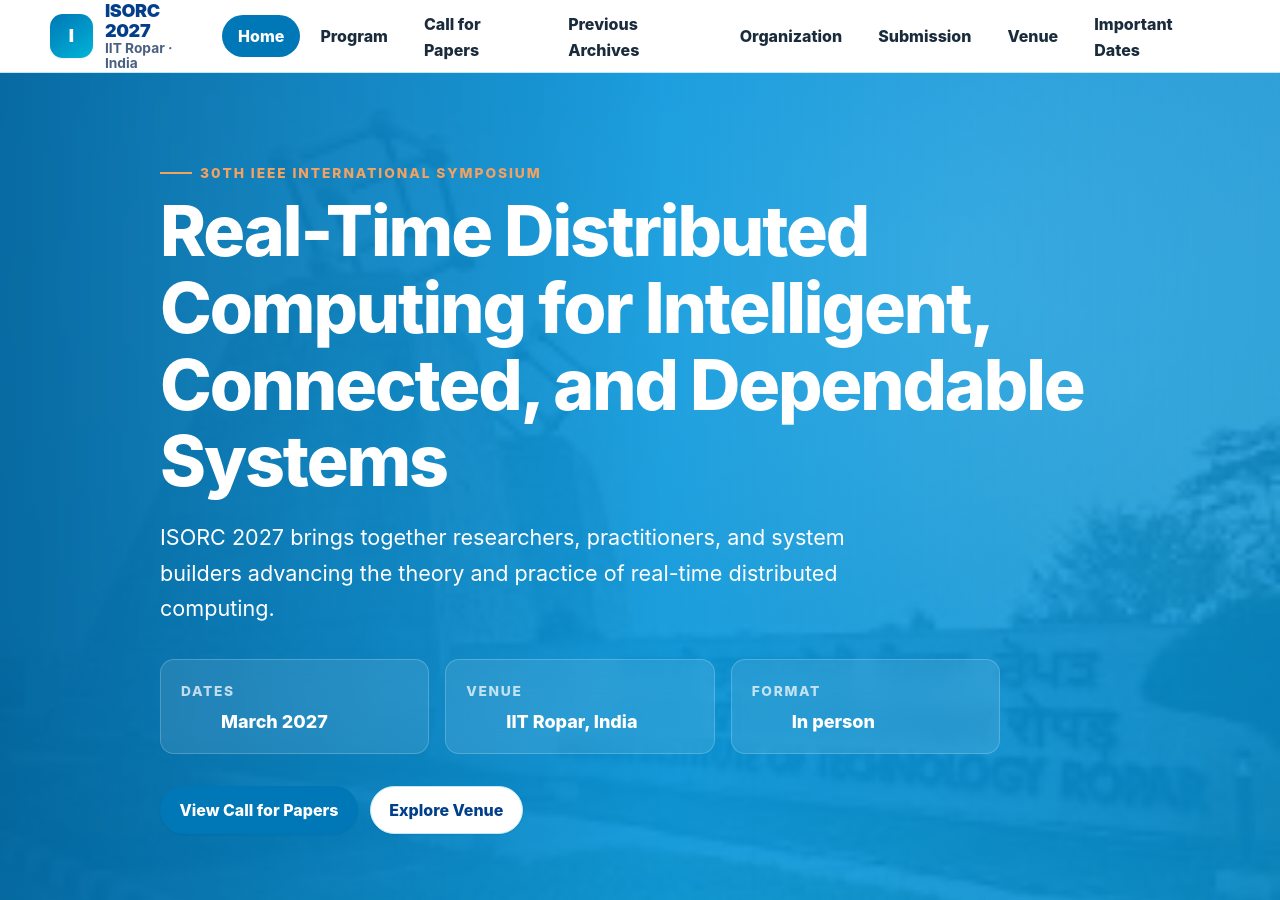
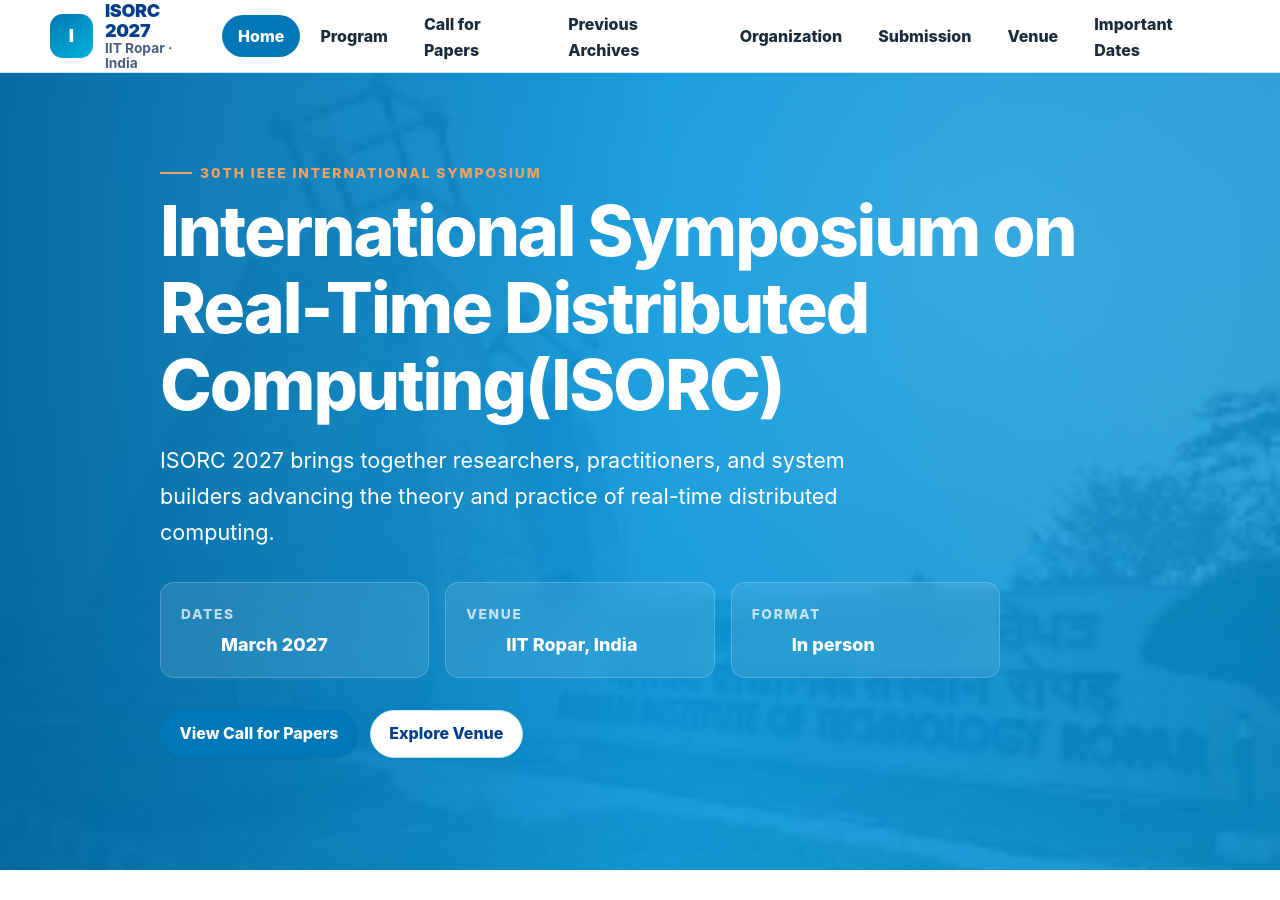
Before and after one commit to isorc2027/isorc2027.github.io, a Jekyll site: the page built from index.md, in a window 1280 px wide and 900 px high. Built offline with Jekyll 4.4.1, drawn with Linux system fonts in a browser that asks for light colours.

Commit message:
Update tagline

```diff
--- a/_config.yml
+++ b/_config.yml
@@ -1,6 +1,6 @@
 title: "ISORC 2027"
 long_title: "30th IEEE International Symposium on Real-Time Distributed Computing"
-tagline: "Real-Time Distributed Computing for Intelligent, Connected, and Dependable Systems"
+tagline: "International Symposium on Real-Time Distributed Computing(ISORC)"
 description: "Official website for the 30th IEEE International Symposium on Real-Time Distributed Computing (ISORC 2027), hosted by IIT Ropar, India, April 2–4, 2027."
 url: https://isorc2027.github.io
 baseurl: ""
```
